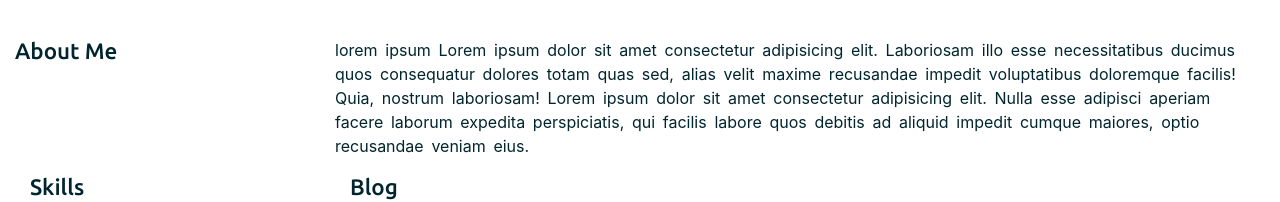
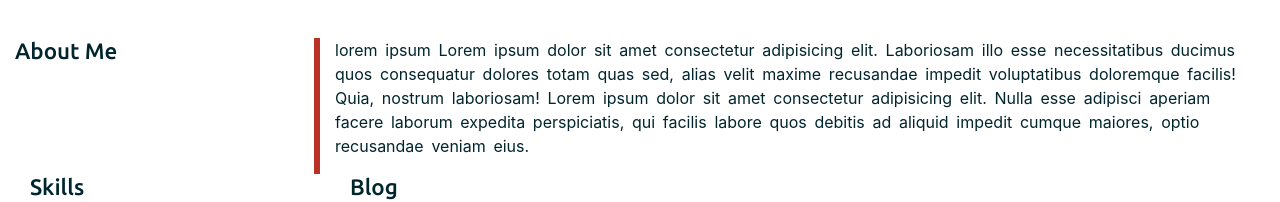
Before and after one commit to Lodakins/Portfolio, a plain HTML site: page index.html in a window 1280 px wide. Shown: the part 602-804 px from the top of the page. Drawn offline with nearby package versions, Linux system fonts and the light colour scheme.

Commit message:
a minor change to profile-info title

```diff
--- a/css/main.css
+++ b/css/main.css
@@ -176,7 +176,7 @@
   padding-top: 40px;
 }
 .profile-info .title{
-  border-right: 6px solid ##B83227;
+  border-right: 6px solid #B83227;
   vertical-align: middle;
 }
 
```
